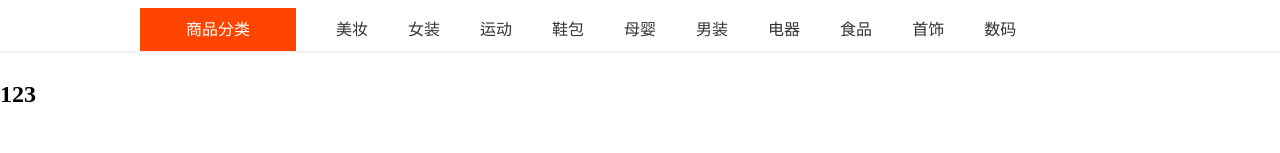
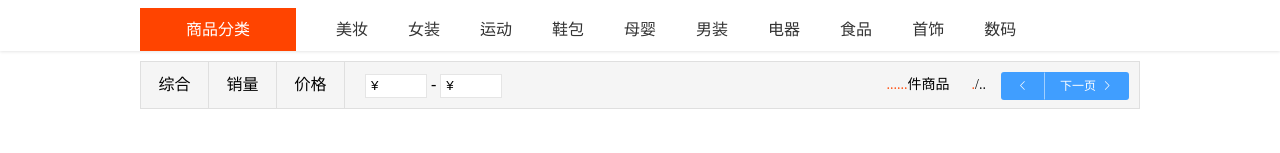
Before and after one commit to EaseQAQ/-, a Vue app in the folder vue-project/: page / in a window 1280 px wide. Shown: the part 147-300 px from the top of the page. Built offline with nearby package versions, Linux system fonts and the light colour scheme.

Commit message:
商品筛选

```diff
--- a/vue-project/css/index.css
+++ b/vue-project/css/index.css
@@ -4,6 +4,9 @@
 }
 ul{
     list-style: none;
+}
+em, i {
+    font-style: normal;
 }
 a, a:hover {
     text-decoration: none;
--- a/vue-project/src/components/classification.vue
+++ b/vue-project/src/components/classification.vue
@@ -2,15 +2,14 @@
     <div>
         <!-- 导航条组件 -->
         <Header></Header>
-        <!-- 商品查询后分类 -->
-        <div class="partition">
-            <h2>123</h2>
-        </div>
+        <!-- 筛选 -->
+        <Screen></Screen>
     </div>
 </template>
 
 <script>
 import Header from './header/header.vue'
+import Screen from './header/screen.vue'
 export default {
     name: "Classification",
     data() {
@@ -19,7 +18,7 @@ export default {
         }
     },
     components:{
-        Header
+        Header,Screen
     }
 }
 </script>
--- /dev/null
+++ b/vue-project/src/components/header/screen.vue
@@ -0,0 +1,180 @@
+<template>
+    <!-- 筛选 -->
+    <div class="list-define-w wrapper">
+            <div class="pro-list-oper">
+                <!-- 筛选左 -->
+                <div class="pro-oper">
+                    <!--  -->
+                    <div class="oper-hd-general J_oper_tag" title="综合">
+                        <p>综合</p>
+                    </div>
+                    <!--  -->
+                    <div class="oper-hd-price J_oper_tag" title="销量">
+                        <p>销量</p>
+                    </div>
+                    <!--  -->
+                    <div class="oper-hd-discot J_oper_tag" title="价格">
+                        <p>价格</p>
+                    </div>
+                    <!-- 价格填写 -->
+                    <div class="oper-hd-select clearfix">
+                        <div class="oper-select-inner">
+                            <span class="oper-select-star">
+                                <input type="text" placeholder=" ¥" value="¥" class="J_priceMin">
+                                <em class="cat-select-tips J_placeholder"> ¥</em>
+                            </span>
+                            <i class="i-cat-pre"> - </i>
+                            <span class="oper-select-end">
+                                <input type="text" placeholder=" ¥" value="¥" class="J_priceMax">
+                                <em class="cat-select-tips J_placeholder"> ¥</em>
+                            </span>
+                            <i class="J_sortSubmit_btn i-cat-btn" mars_sead="prize_screen_add" title="确定">确定</i>
+                            <i class="J_priceClear i-cat-btn" mars_sead="prize_screen_cut" title="清除">清除</i>
+                        </div>
+                    </div>
+                </div>
+                <!-- 筛选右 -->
+                <div id="J_page_special" class="page pro-paging">
+                    <span class="page-total">
+                        <em class="page-nub">......</em>件商品
+                    </span>
+                    <span><em class="page-nub">.</em>/..</span>
+                    <el-button-group style="margin-left:15px">
+                        <el-button type="primary" icon="el-icon-arrow-left" size="mini"></el-button>
+                        <el-button type="primary" size="mini">下一页<i class="el-icon-arrow-right el-icon--right"></i></el-button>
+                    </el-button-group>
+                </div>
+            </div>
+        </div>
+</template>
+<script>
+export default {
+    name: "screen",
+    data() {
+        return {
+
+        }
+    }
+}
+</script>
+
+<style scoped>
+.list-define-w{
+    background: #fff center top no-repeat;
+}
+.wrapper {
+    width: 1000px;
+    margin: 0 auto;
+    position: relative;
+}
+.pro-list-oper {
+    margin-top: 10px;
+    height: 46px;
+    background-color: #f5f5f5;
+    position: relative;
+    border: 1px solid #dfdfdf;
+    z-index: 1;
+}
+.pro-oper {
+    float: left;
+    height: 46px;
+}
+.oper-hd-discot, .oper-hd-general, .oper-hd-price {
+    width: 67px;
+    position: relative;
+    z-index: 3;
+    text-align: center;
+    cursor: pointer;
+    float: left;
+    line-height: 46px;
+    border-right: 1px solid #dfdfdf;
+}
+.oper-hd-discot:hover, .oper-hd-general:hover, .oper-hd-price:hover {
+    color: #ff4400;
+}
+.oper-select-end, .oper-select-star {
+    position: relative;
+}
+.oper-hd-select {
+    position: relative;
+    z-index: 1;
+    padding-right: 5px;
+    float: left;
+    height: 46px;
+    line-height: 46px;
+}
+.oper-select-inner {
+    padding-left: 20px;
+    line-height: 46px;
+}
+.clearfix:after {
+    content: ".";
+    display: block;
+    height: 0;
+    clear: both;
+    visibility: hidden;
+}
+.oper-hd-select input {
+    width: 50px;
+    height: 22px;
+    line-height: 20px;
+    padding: 0 5px;
+    border: 1px solid #e5e5e5;
+}
+
+.cat-select-tips {
+    display: none;
+    position: absolute;
+    left: 1px;
+    top: 50%;
+    margin-top: -0.6em;
+    height: 1.2em;
+    line-height: 1.2em;
+}
+.oper-hd-select .i-cat-btn {
+    display: none;
+    margin-left: 15px;
+    width: 36px;
+    line-height: 20px;
+    font-size: 12px;
+    text-align: center;
+    color: #fff;
+    height: 20px;
+    background-color: #ff4400;
+    border-radius: 2px;
+    cursor: pointer;
+}
+.oper-select-inner:hover {
+    position: absolute;
+    top: -1px;
+    left: -1px;
+    width: 264px;
+    height: 46px;
+    border: 1px solid #c8c8c8;
+    box-shadow: 0 0 2px rgb(0 0 0 / 20%);
+    background-color: #fff;
+}
+.oper-select-inner:hover .i-cat-btn {
+    display: inline-block;
+}
+.pro-paging {
+    float: right;
+    padding: 10px 10px 10px 0;
+    font-size: 14px;
+}
+.page .page-total {
+    margin-right: 22px;
+}
+.page-nub {
+    color: #ff4400;
+}
+.page .page-next, .page .page-next-txt, .page .page-pre, .page .page-pre-txt {
+    font-size: 12px;
+    height: 24px;
+    line-height: 24px;
+    padding: 0 10px 0 9px;
+}
+.page a, .page span {
+    display: inline-block;
+}
+</style>
--- a/vue-project/src/routes/Index.js
+++ b/vue-project/src/routes/Index.js
@@ -1,6 +1,4 @@
 import VueRouter from 'vue-router'
-
-// import header from "@/components/header/header";
 
 import classification from "../components/classification.vue";
 
```
Also changed, not shown: vue-project/src/components/header/header.vue (+6 -2 lines).
